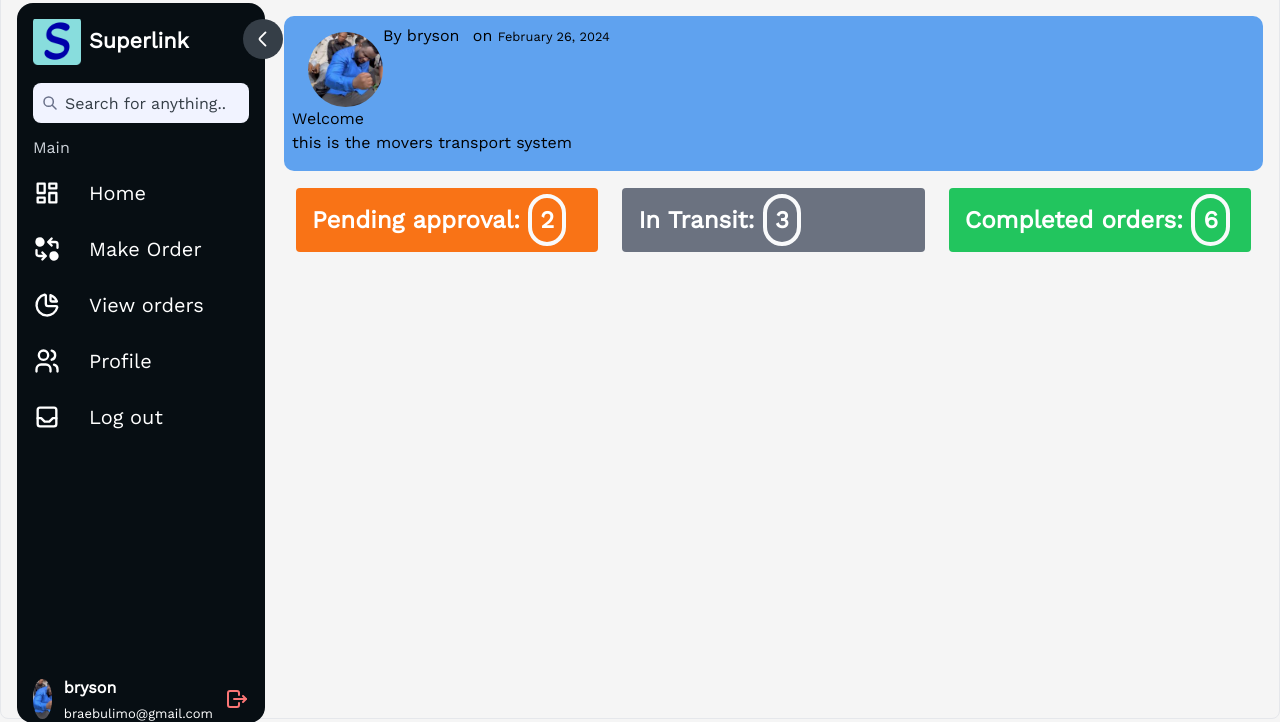
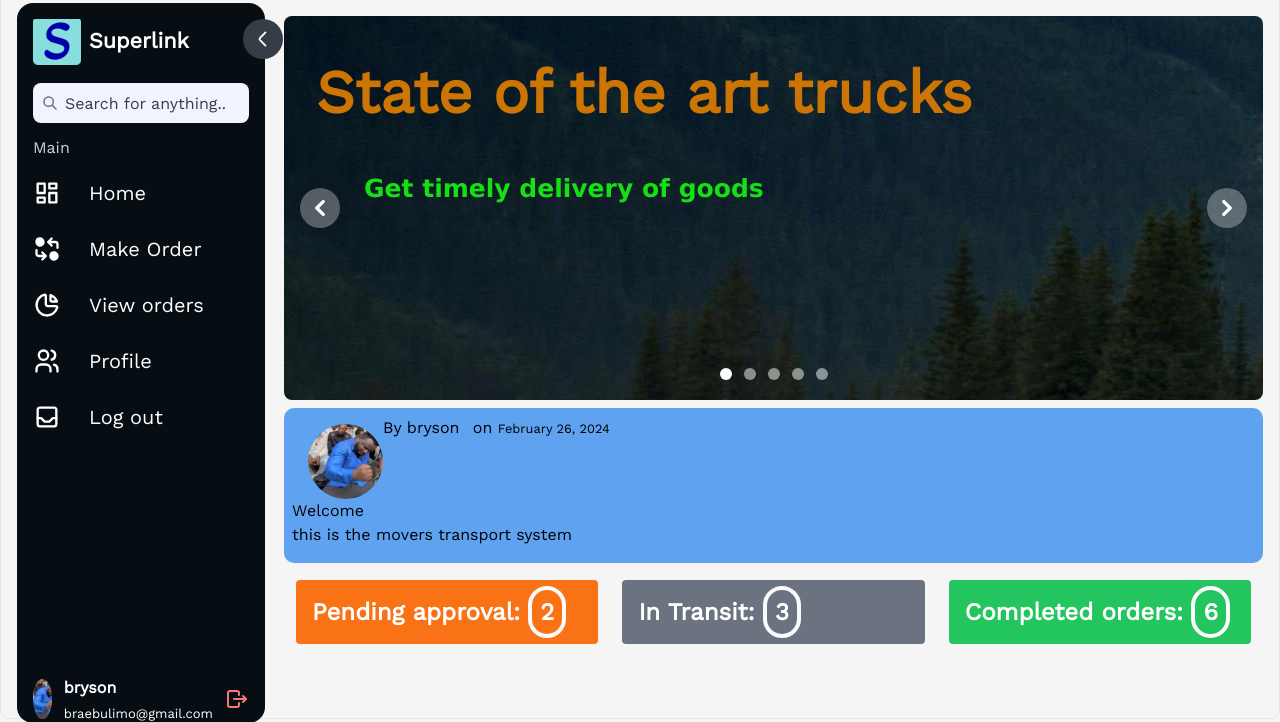
Before and after one commit to braeson-nyahera/movers-transport-system, a Django app: page /home/ in a window 1280 px wide. Shown: the part 81-803 px from the top of the page. Run offline with Django 5.2, Linux system fonts and the light colour scheme; a user stored in the database is signed in; data comes from the database, SQL or seed files in the repository; both versions use the stored data as it was after the commit; some libraries are stand-ins or nearby versions.

Commit message:
carousel

```diff
--- a/movers/home/static/home/css/style.css
+++ b/movers/home/static/home/css/style.css
@@ -439,3 +439,18 @@ article .info_bar img{
 .map{
   max-height: 10px;
 }
+
+.carousel-title{
+  font-size: 60px;
+  font-weight: 100;
+  color: rgb(204, 117, 4);
+  text-wrap: wrap;
+}
+
+.carousel-content{
+  font-family: 'Lucida Sans', 'Lucida Sans Regular', 'Lucida Grande', 'Lucida Sans Unicode', Geneva, Verdana, sans-serif;
+  font-weight: 60;
+  padding-left: 80px;
+  color: rgb(21, 223, 21);
+  font-size: 25px;
+}
--- a/movers/home/templates/home/base.html
+++ b/movers/home/templates/home/base.html
@@ -7,6 +7,7 @@
   <link rel="icon" type="image/x-icon" href="{% static 'home/assets/superlink.png' %}">
   <link rel="preconnect" href="https://fonts.googleapis.com">
   <link rel="preconnect" href="https://fonts.gstatic.com" crossorigin>
+  <link href="https://cdn.jsdelivr.net/npm/flowbite@2.5.2/dist/flowbite.min.css" rel="stylesheet" />
   <link href="https://fonts.googleapis.com/css2?family=Work+Sans&display=swap" rel="stylesheet">
   <link rel="stylesheet" href="{% static 'home/css/style.css'%}">
   <script src="https://cdn.tailwindcss.com"></script>
@@ -211,6 +212,8 @@
     <script src="https://code.jquery.com/jquery-3.2.1.slim.min.js" integrity="sha384-KJ3o2DKtIkvYIK3UENzmM7KCkRr/rE9/Qpg6aAZGJwFDMVNA/GpGFF93hXpG5KkN" crossorigin="anonymous"></script>
     <script src="https://cdn.jsdelivr.net/npm/popper.js@1.12.9/dist/umd/popper.min.js" integrity="sha384-ApNbgh9B+Y1QKtv3Rn7W3mgPxhU9K/ScQsAP7hUibX39j7fakFPskvXusvfa0b4Q" crossorigin="anonymous"></script>
     <script src="https://cdn.jsdelivr.net/npm/bootstrap@4.0.0/dist/js/bootstrap.min.js" integrity="sha384-JZR6Spejh4U02d8jOt6vLEHfe/JQGiRRSQQxSfFWpi1MquVdAyjUar5+76PVCmYl" crossorigin="anonymous"></script>
-</body>
+    <script src="https://cdn.jsdelivr.net/npm/flowbite@2.5.2/dist/flowbite.min.js"></script>
+
+  </body>
 
 </html>
--- a/movers/home/templates/home/home.html
+++ b/movers/home/templates/home/home.html
@@ -1,6 +1,53 @@
 {% extends "home/base.html" %}
+{% load static %}
 {% block content %}
 <div>
+    <div id="default-carousel" class="relative w-full" data-carousel="slide">
+        <!-- Carousel wrapper -->
+        <div class="mb-2 relative h-56 overflow-hidden rounded-lg md:h-96">
+            <!-- Item 1 -->
+            <div class="caro hidden duration-2500 ease-in-out absolute bg-[url('../static/home/assets/truck5.jpg')]" data-carousel-item>
+               <h3 class="carousel-title p-8 font-bold">State of the art trucks</h3>
+                <p class="carousel-content font-semibold">Get timely delivery of goods</p>
+            </div>
+            <!-- Item 2 -->
+            <div class="caro hidden duration-2500 ease-in-out absolute bg-[url('../static/home/assets/driver1.jpg')]" data-carousel-item>
+                <h3 class="carousel-title p-8 font-bold">Efficient drivers</h3>
+                <p class="carousel-content font-semibold">Reliable drivers who take good care of your property</p>
+            </div>
+            <!-- Item 3 -->
+            <div class="caro hidden duration-2500 ease-in-out absolute bg-[url('../static/home/assets/customer-care.jpg')]" data-carousel-item>
+                <h3 class="carousel-title p-8 font-bold">Friendly customer care</h3>
+                <p class="carousel-content font-semibold">24-hour customer care support</p>
+            </div>
+        </div>
+        <!-- Slider indicators -->
+        <div class="absolute z-30 flex -translate-x-1/2 bottom-5 left-1/2 space-x-3 rtl:space-x-reverse">
+            <button type="button" class="w-3 h-3 rounded-full" aria-current="true" aria-label="Slide 1" data-carousel-slide-to="0"></button>
+            <button type="button" class="w-3 h-3 rounded-full" aria-current="false" aria-label="Slide 2" data-carousel-slide-to="1"></button>
+            <button type="button" class="w-3 h-3 rounded-full" aria-current="false" aria-label="Slide 3" data-carousel-slide-to="2"></button>
+            <button type="button" class="w-3 h-3 rounded-full" aria-current="false" aria-label="Slide 4" data-carousel-slide-to="3"></button>
+            <button type="button" class="w-3 h-3 rounded-full" aria-current="false" aria-label="Slide 5" data-carousel-slide-to="4"></button>
+        </div>
+        <!-- Slider controls -->
+        <button type="button" class="absolute top-0 start-0 z-30 flex items-center justify-center h-full px-4 cursor-pointer group focus:outline-none" data-carousel-prev>
+            <span class="inline-flex items-center justify-center w-10 h-10 rounded-full bg-white/30 dark:bg-gray-800/30 group-hover:bg-white/50 dark:group-hover:bg-gray-800/60 group-focus:ring-4 group-focus:ring-white dark:group-focus:ring-gray-800/70 group-focus:outline-none">
+                <svg class="w-4 h-4 text-white dark:text-gray-800 rtl:rotate-180" aria-hidden="true" xmlns="http://www.w3.org/2000/svg" fill="none" viewBox="0 0 6 10">
+                    <path stroke="currentColor" stroke-linecap="round" stroke-linejoin="round" stroke-width="2" d="M5 1 1 5l4 4"/>
+                </svg>
+                <span class="sr-only">Previous</span>
+            </span>
+        </button>
+        <button type="button" class="absolute top-0 end-0 z-30 flex items-center justify-center h-full px-4 cursor-pointer group focus:outline-none" data-carousel-next>
+            <span class="inline-flex items-center justify-center w-10 h-10 rounded-full bg-white/30 dark:bg-gray-800/30 group-hover:bg-white/50 dark:group-hover:bg-gray-800/60 group-focus:ring-4 group-focus:ring-white dark:group-focus:ring-gray-800/70 group-focus:outline-none">
+                <svg class="w-4 h-4 text-white dark:text-gray-800 rtl:rotate-180" aria-hidden="true" xmlns="http://www.w3.org/2000/svg" fill="none" viewBox="0 0 6 10">
+                    <path stroke="currentColor" stroke-linecap="round" stroke-linejoin="round" stroke-width="2" d="m1 9 4-4-4-4"/>
+                </svg>
+                <span class="sr-only">Next</span>
+            </span>
+        </button>
+    </div>
+
     {% for post in posts %}
         <article>
             <div class="info_bar">
--- a/movers/transportation/views.py
+++ b/movers/transportation/views.py
@@ -5,7 +5,7 @@ from django.contrib.auth.decorators import login_required
 from django.contrib.auth.mixins import LoginRequiredMixin,UserPassesTestMixin
 from django.views.generic import ListView,DetailView,CreateView,UpdateView
 from .models import order
-import folium, geocoder
+#import folium, geocoder
 from movers import settings
 
 # Create your views here.
```
Also changed, not shown: movers/db.sqlite3, movers/home/static/home/assets/customer-care.jpg (added), movers/home/static/home/assets/driver1.jpg (added), movers/home/static/home/assets/truck1.png (added), movers/home/static/home/assets/truck2.jpg (added), movers/home/static/home/assets/truck4.jpg (added), movers/home/static/home/assets/truck5.jpg (added).
